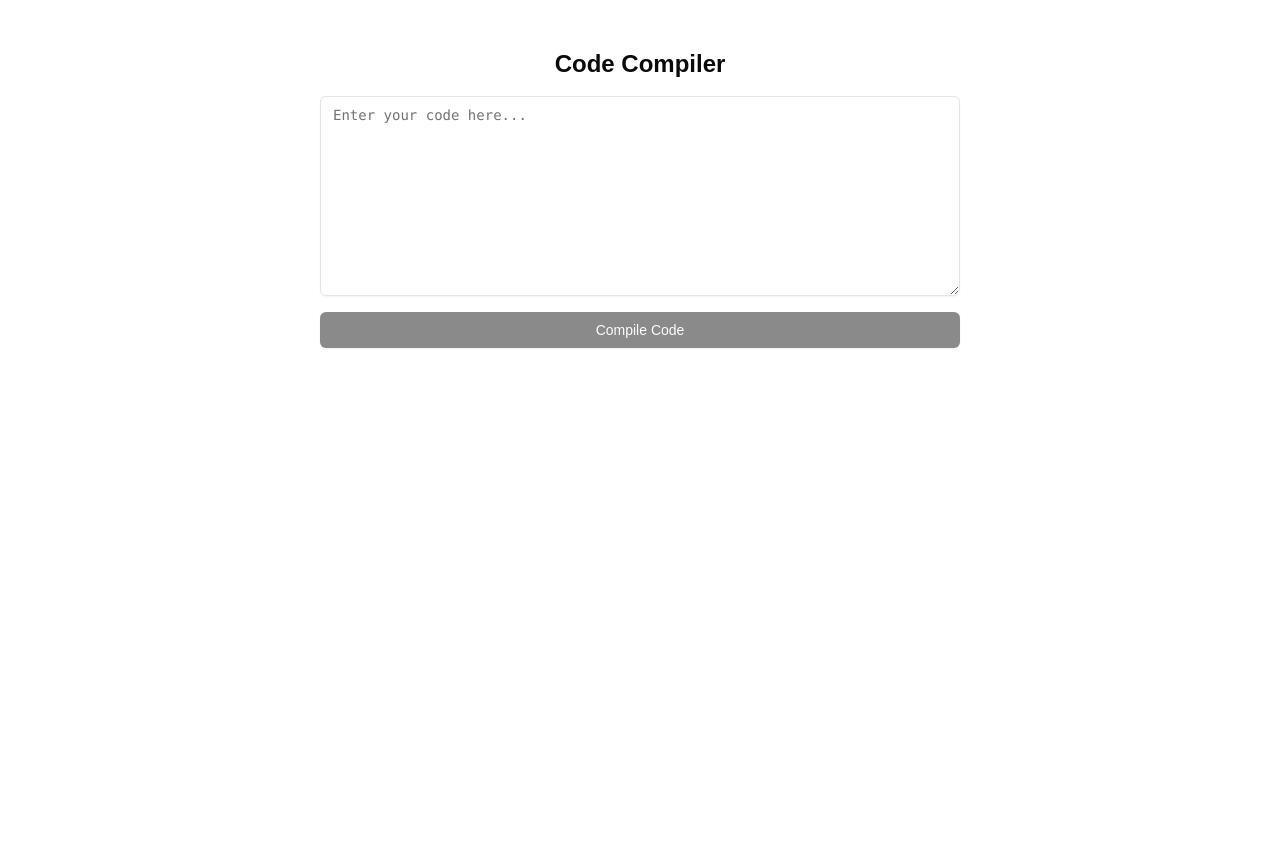
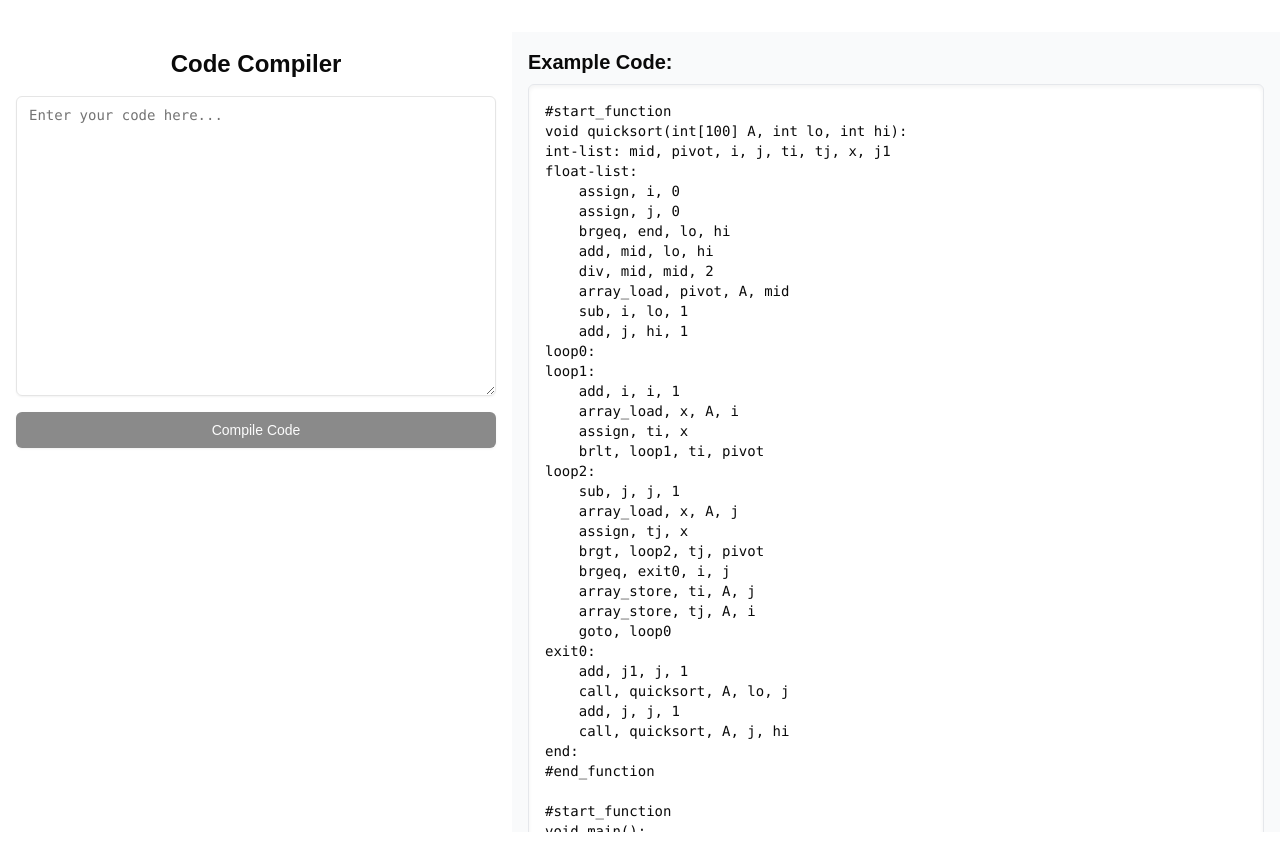
Before and after one commit to codifyfungi/compiler-app, a Next.js app: page / in a window 1280 px wide. Before the commit the page ends 800 px from the top, so only its background shows below. Built offline with nearby package versions, Linux system fonts and the light colour scheme.

Commit message:
Add Example Code

```diff
--- a/src/components/code-compiler.tsx
+++ b/src/components/code-compiler.tsx
@@ -5,6 +5,70 @@ import { Textarea } from "@/components/ui/textarea"
 import { Button } from "@/components/ui/button"
 import { Input } from "@/components/ui/input"
 import { Loader2 } from "lucide-react"
+
+const exampleCode = `#start_function
+void quicksort(int[100] A, int lo, int hi):
+int-list: mid, pivot, i, j, ti, tj, x, j1
+float-list:
+    assign, i, 0
+    assign, j, 0
+    brgeq, end, lo, hi
+    add, mid, lo, hi
+    div, mid, mid, 2
+    array_load, pivot, A, mid
+    sub, i, lo, 1
+    add, j, hi, 1
+loop0:
+loop1:
+    add, i, i, 1
+    array_load, x, A, i
+    assign, ti, x
+    brlt, loop1, ti, pivot
+loop2:
+    sub, j, j, 1
+    array_load, x, A, j
+    assign, tj, x
+    brgt, loop2, tj, pivot
+    brgeq, exit0, i, j
+    array_store, ti, A, j
+    array_store, tj, A, i
+    goto, loop0
+exit0:
+    add, j1, j, 1
+    call, quicksort, A, lo, j
+    add, j, j, 1
+    call, quicksort, A, j, hi
+end:
+#end_function
+
+#start_function
+void main():
+int-list: A[100], n, i, t
+float-list:
+    assign, t, 0
+    callr, n, geti
+    brgt, return, n, 100
+    sub, n, n, 1
+    assign, i, 0
+loop0:
+    brgt, exit0, i, n
+    callr, t, geti
+    array_store, t, A, i
+    add, i, i, 1
+    goto, loop0
+exit0:
+    call, quicksort, A, 0, n
+    assign, i, 0
+loop1:
+    brgt, exit1, i, n
+    array_load, t, A, i
+    call, puti, t
+    call, putc, 10
+    add, i, i, 1
+    goto, loop1
+exit1:
+return:
+#end_function`
 
 export default function CodeCompiler() {
   const [code, setCode] = useState("")
@@ -50,8 +114,7 @@ export default function CodeCompiler() {
     setRunOutput("")
 
     try {
-      // First, save the input
-      const saveInputResponse = await fetch('https://compilerrestapi.onrender.com/saveInput', {
+      const saveInputResponse = await fetch('http://localhost:8080/saveInput', {
         method: 'POST',
         headers: {
           'Content-Type': 'text/plain',
@@ -63,8 +126,7 @@ export default function CodeCompiler() {
         throw new Error(`HTTP error! status: ${saveInputResponse.status}`)
       }
 
-      // Then, execute the MIPS code
-      const executeResponse = await fetch('https://compilerrestapi.onrender.com/mipsExecute', {
+      const executeResponse = await fetch('http://localhost:8080/mipsExecute', {
         method: 'GET',
       })
 
@@ -82,18 +144,19 @@ export default function CodeCompiler() {
   }
 
   return (
-    <div className="max-w-2xl mx-auto p-4 space-y-4">
-      <h1 className="text-2xl font-bold text-center">Code Compiler</h1>
+    <div className="flex flex-col lg:flex-row h-screen overflow-hidden">
+      <div className="w-full lg:w-2/5 p-4 overflow-y-auto">
+        <h1 className="text-2xl font-bold text-center mb-4">Code Compiler</h1>
         <Textarea
           placeholder="Enter your code here..."
           value={code}
           onChange={(e) => setCode(e.target.value)}
-        className="min-h-[200px] font-mono"
+          className="min-h-[300px] font-mono mb-4"
           aria-label="Code input"
         />
         <Button
           onClick={handleCompile}
-        className="w-full"
+          className="w-full mb-4"
           disabled={!code.trim() || isCompiling}
         >
           {isCompiling ? (
@@ -106,12 +169,12 @@ export default function CodeCompiler() {
           )}
         </Button>
         {error && (
-        <div className="mt-4 p-4 bg-red-100 border border-red-400 text-red-700 rounded" role="alert">
+          <div className="mb-4 p-4 bg-red-100 border border-red-400 text-red-700 rounded" role="alert">
             {error}
           </div>
         )}
         {output && (
-        <div className="mt-4 space-y-4">
+          <div className="space-y-4">
             <div>
               <h2 className="text-xl font-semibold mb-2">Run Code:</h2>
               <Input
@@ -154,5 +217,12 @@ export default function CodeCompiler() {
           </div>
         )}
       </div>
+      <div className="w-full lg:w-3/5 p-4 bg-gray-50 overflow-y-auto">
+        <h2 className="text-xl font-semibold mb-2">Example Code:</h2>
+        <pre className="bg-white p-4 rounded-md overflow-x-auto whitespace-pre-wrap font-mono text-sm border border-gray-200 shadow-inner">
+          {exampleCode}
+        </pre>
+      </div>
+    </div>
   )
 }
```
Also changed, not shown: src/components/ui/input.tsx (line endings or trailing spaces), src/components/ui/textarea.tsx (line endings or trailing spaces). Lines whose indentation alone changed are shown as unchanged.
